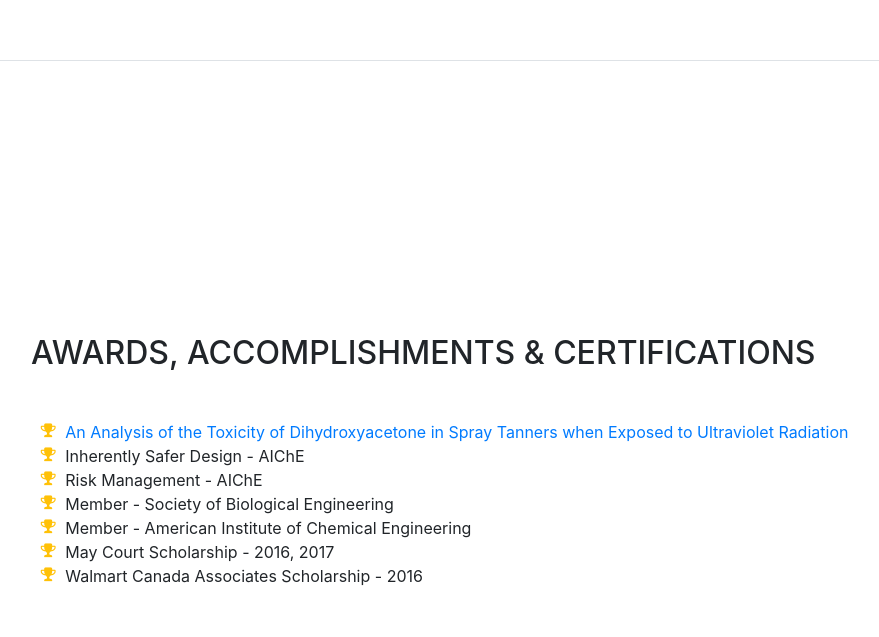
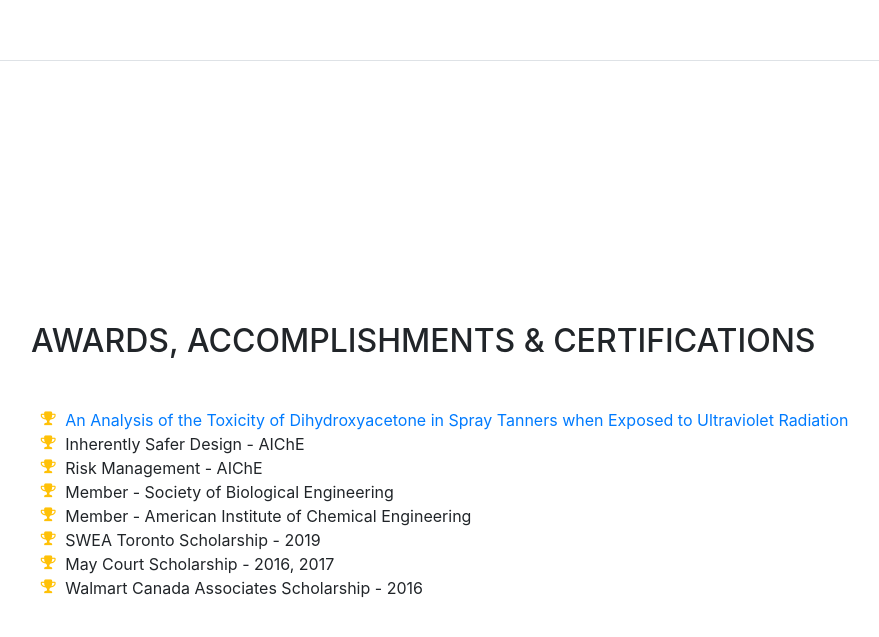
Before and after one commit to hematilldyl/hematilldyl.github.io, a website with bundled scripts: page index.html in a window 1280 px wide. Shown: the part 4842-5479 px from the top of the page, without its empty margins (289-1168 px from the left). Built offline with nearby package versions, Linux system fonts and the light colour scheme; a web font is replaced by a local one.

Commit message:
Update index.html

```diff
--- a/index.html
+++ b/index.html
@@ -292,6 +292,10 @@
             <li>
               <i class="fa-li fa fa-trophy text-warning"></i>
               Member - American Institute of Chemical Engineering</li>
+             <li>
+              <i class="fa-li fa fa-trophy text-warning"></i>
+			  SWEA Toronto Scholarship - 2019</li>
+            <li>
             <li>
               <i class="fa-li fa fa-trophy text-warning"></i>
 			  May Court Scholarship - 2016, 2017</li>
```
